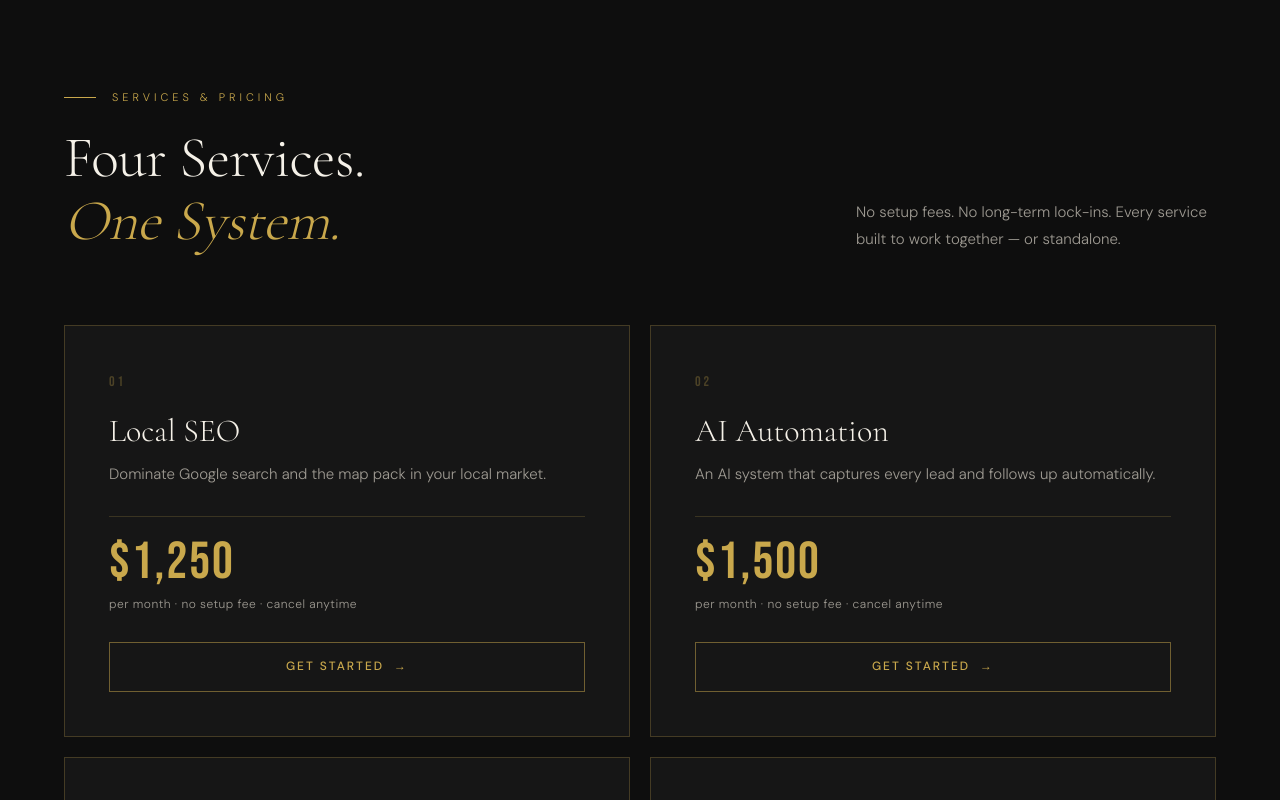
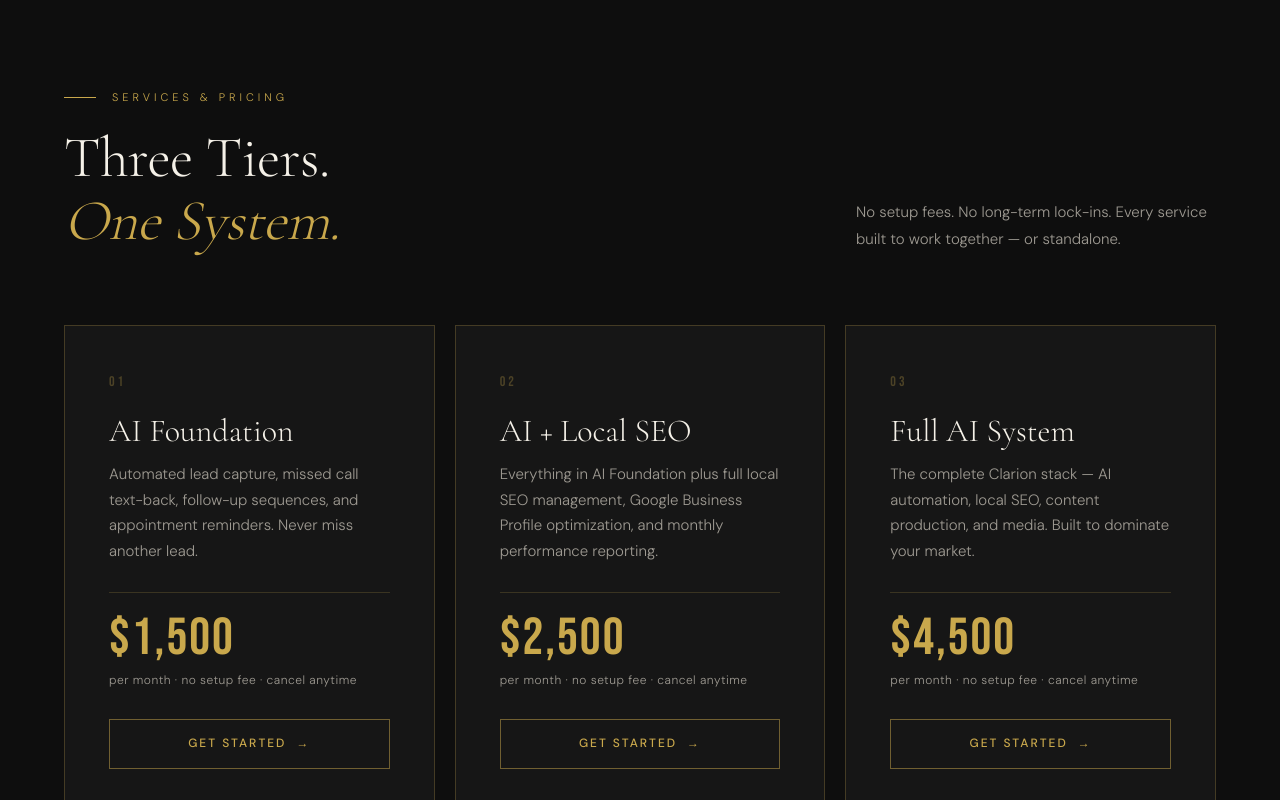
Before and after one commit to clarsol/clarion_solutions, a Next.js app: page / in a window 1280 px wide. Shown: the part 900-1700 px from the top of the page. Built offline with nearby package versions, Linux system fonts and the light colour scheme.

Commit message:
condesning

```diff
--- a/src/components/ServicesPricingSection.jsx
+++ b/src/components/ServicesPricingSection.jsx
@@ -6,35 +6,28 @@ import { useReveal } from "@/hooks/useReveal";
 const services = [
   {
     num: "01",
-    title: "Local SEO",
-    desc: "Dominate Google search and the map pack in your local market.",
-    price: "$1,250",
+    title: "AI Foundation",
+    desc: "Automated lead capture, missed call text-back, follow-up sequences, and appointment reminders. Never miss another lead.",
+    price: "$1,500",
     priceNote: "per month · no setup fee · cancel anytime",
   },
   {
     num: "02",
-    title: "AI Automation",
-    desc: "An AI system that captures every lead and follows up automatically.",
-    price: "$1,500",
+    title: "AI + Local SEO",
+    desc: "Everything in AI Foundation plus full local SEO management, Google Business Profile optimization, and monthly performance reporting.",
+    price: "$2,500",
     priceNote: "per month · no setup fee · cancel anytime",
   },
   {
     num: "03",
-    title: "Web Design",
-    desc: "Custom Next.js websites built to load fast, rank well, and convert.",
-    price: "Custom",
-    priceNote: "project-based · or monthly retainer",
-  },
-  {
-    num: "04",
-    title: "Media Production",
-    desc: "Professional photo and video content for social, Google, and your site.",
-    price: "Custom",
-    priceNote: "monthly content package",
+    title: "Full AI System",
+    desc: "The complete Clarion stack — AI automation, local SEO, content production, and media. Built to dominate your market.",
+    price: "$4,500",
+    priceNote: "per month · no setup fee · cancel anytime",
   },
 ];
 
-const delays = ["", "reveal-delay-1", "reveal-delay-2", "reveal-delay-3"];
+const delays = ["", "reveal-delay-1", "reveal-delay-2"];
 
 function ServiceCard({ service, delay }) {
   const [hovered, setHovered] = useState(false);
@@ -202,7 +195,7 @@ export default function ServicesPricingSection() {
             color: "#F5F1E8",
           }}
         >
-          Four Services.
+          Three Tiers.
           <br />
           <em style={{ fontStyle: "italic", color: "#C9A84C" }}>One System.</em>
         </h2>
@@ -219,7 +212,7 @@ export default function ServicesPricingSection() {
         className="services-pricing-grid"
         style={{
           display: "grid",
-          gridTemplateColumns: "repeat(2, 1fr)",
+          gridTemplateColumns: "repeat(3, 1fr)",
           gap: "20px",
         }}
       >
```
